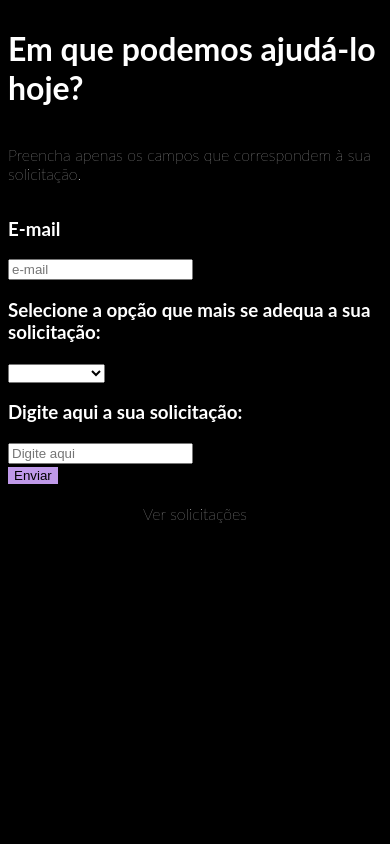
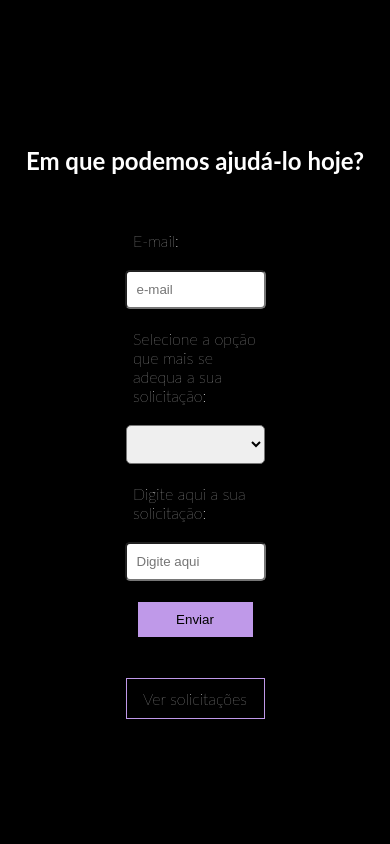
Before and after one commit to matheus-pestana/SENAI-SmartHub, a PHP site: page /fale.php in a window 390 px wide. Run offline with PHP 8.4, Linux system fonts and the light colour scheme; the visitor is signed in with stand-in values (Sample User, id 1).

Commit message:
estilização e responsividade da página de fale conosco.

```diff
--- a/assets/css/fale.css
+++ b/assets/css/fale.css
@@ -1,24 +1,94 @@
 body {
-    background-color: black;
     font-family: "Lato", sans-serif;
     font-weight: 100;
     font-style: normal;
+    margin: 0;
+    padding: 0;
+}
+
+#background__image {
+    height: 100vh;
+    background-image: url(../img/background.jpg);
+    background-repeat: no-repeat;
+    background-size: cover;
 }
 
 main {
+    background-color: black;
+    width: 40vw;
+    height: 90vh;
     display: flex;
     flex-direction: column;
     justify-content: center;
     align-items: center;
+    gap: 1rem;
+    position: fixed;
+    top: 5%;
+    left: 30%;
+    padding: 10px;
 }
 
-h1, h3, p {
+#container__email, #container__opcao, #container__texto {
+    display: flex;
+    flex-direction: column;
+    align-items: center;
+}
+
+h1 {
+    font-size: 1.5rem;
+}
+
+h1 {
+    margin: 20px;
+    text-align: left;
     color: white;
 }
 
+span {
+    width: 100%;
+    text-align: left;
+    padding: 20px;
+    color: white;
+}
+
+.form {
+
+    width: 60%;
+}
+
+.inputs {
+    width: 90%;
+    border-radius: 5px;
+    padding: 10px;
+    box-sizing: content-box;
+}
+
+#Buttonitr {
+    display: flex;
+    justify-content: center;
+}
+
 .Button-Login {
+    width: 50%;
     border: none;
     background-color: #BF99E9;
+    border: solid 1px black;
+    padding: 10px;
+    margin: 20px;
+    transition: .2s;
+}
+
+.Button-Login:hover {
+    transform: scale(1.1);
+    color: white;
+    background-color: black;
+    border: solid 1px #BF99E9;
+    transition: .2s;
+}
+
+#solicitacao {
+    display: flex;
+    justify-content: center;
 }
 
 .solicitacoes {
@@ -29,4 +99,42 @@ h1, h3, p {
     justify-content: center;
     align-items: center;
     margin-top: 20px;
+    border: solid 1px #BF99E9;
+    width: 50%;
+    padding: 10px;
+    transition: .2s;
 }
+
+.solicitacoes:hover {
+    color: black;
+    transform: scale(1.1);
+    background-color: #BF99E9;
+    border: solid 1px black;
+    transition: .2s;
+}
+
+@media (min-width: 340px) and (max-width: 1231px) {
+    #background__image {
+        display: none;
+    }
+
+    main {
+        justify-content: center;
+        width: 100%;
+        height: 100vh;
+        position: relative;
+        top: 0%;
+        left: 0%;
+        margin: 0;
+        padding: 0;
+    }
+
+    .inputs {
+        width: 50%;
+    }
+
+    span {
+        width: 53%;
+    }
+
+}
--- a/confirmacao.php
+++ b/confirmacao.php
@@ -17,12 +17,14 @@ include 'conexao.php';
 
 <body>
     <?php
-    session_start();
     include 'conexao.php';
 
     if (isset($_SESSION['submitted'])) {
-        echo "<script>alert('Solicitação enviada com sucesso!');</script>";
+        $alert_message = "<script>alert('Solicitação enviada com sucesso!');</script>";
         unset($_SESSION['submitted']);
+        echo $alert_message;
+        echo '<script>setTimeout(function() { window.location.href = "fale.php"; }, 300);</script>';
+        exit();
     }
 
     ?>
--- a/fale.php
+++ b/fale.php
@@ -44,21 +44,21 @@ if ($_SERVER["REQUEST_METHOD"] == "POST") {
 
 <body>
 
+    <div id="background__image"></div>
+
     <main>
         <h1>Em que podemos ajudá-lo hoje?</h1>
-
-        <p>Preencha apenas os campos que correspondem à sua solicitação.</p>
 
         <form class="form" action="" method="POST">
 
             <div id="container__email">
-                <h3 class="E-mail">E-mail</h3>
-                <input type="email" name="email" placeholder="e-mail" required>
+                <span>E-mail:</span>
+                <input class="inputs" type="email" name="email" placeholder="e-mail" required>
             </div>
 
-            <div id="container__senha">
-                <h3 class="Password">Selecione a opção que mais se adequa a sua solicitação:</h3>
-                <select name="categoria" id="" required>
+            <div id="container__opcao">
+                <span>Selecione a opção que mais se adequa a sua solicitação:</span>
+                <select class="inputs" name="categoria" id="" required>
                     <option value="" data-default disabled selected></option>
                     <option value="1">Sugestão</option>
                     <option value="2">Avaliação</option>
@@ -66,15 +66,16 @@ if ($_SERVER["REQUEST_METHOD"] == "POST") {
                 </select>
             </div>
 
-            <div id="container__email">
-                <h3 class="E-mail">Digite aqui a sua solicitação:</h3>
-                <input type="text" name="texto" placeholder="Digite aqui" required>
+            <div id="container__texto">
+                <span>Digite aqui a sua solicitação:</span>
+                <input id="texto" class="inputs" type="text" name="texto" placeholder="Digite aqui" required>
             </div>
 
             <div id="Buttonitr">
                 <input class="Button-Login" type="submit" value="Enviar"></input>
             </div>
-    </main>
+
+            <div id="solicitacao">
 
                 <?php
 
@@ -84,6 +85,10 @@ if ($_SERVER["REQUEST_METHOD"] == "POST") {
 
                 ?>
 
+            </div>
+
+    </main>
+
     </form>
 </body>
 
--- a/solicitacoes.php
+++ b/solicitacoes.php
@@ -14,7 +14,7 @@ if ($result->num_rows > 0) {
     echo "<h2>Solicitações Armazenadas</h2>";
     echo "<table border='1'><tr><th>E-mail</th><th>Reclamação</th><th>Sugestão</th><th>Avaliação</th></tr>";
     while ($row = $result->fetch_assoc()) {
-        echo "<tr><td>" . $row["usuario_email"] . "</td><td>" . $row["reclamacao"] . "</td><td>" . $row["sugestao"] . "</td><td>" . $row["avaliacao"] . "</td></tr>";
+        echo "<tr><td>" . $row["usuario_email"] . "</td><td>" . $row["categoria"] . "</td><td>" . $row["texto"] . "</td><td>" . "</td></tr>";
     }
     echo "</table>";
 } else {
@@ -22,4 +22,5 @@ if ($result->num_rows > 0) {
 }
 
 $conn->close();
+
 ?>
```
Also changed, not shown: assets/img/background.jpg (added). Lines whose indentation alone changed are shown as unchanged.
